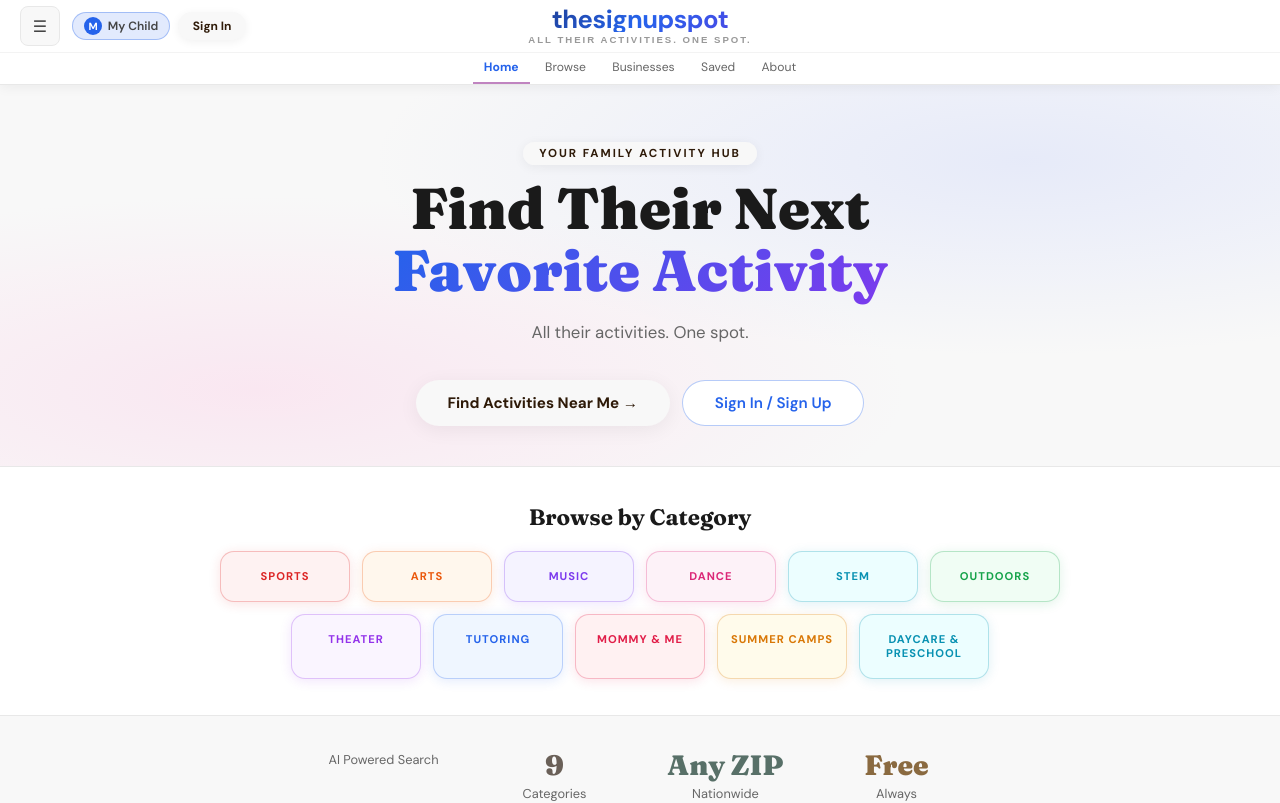
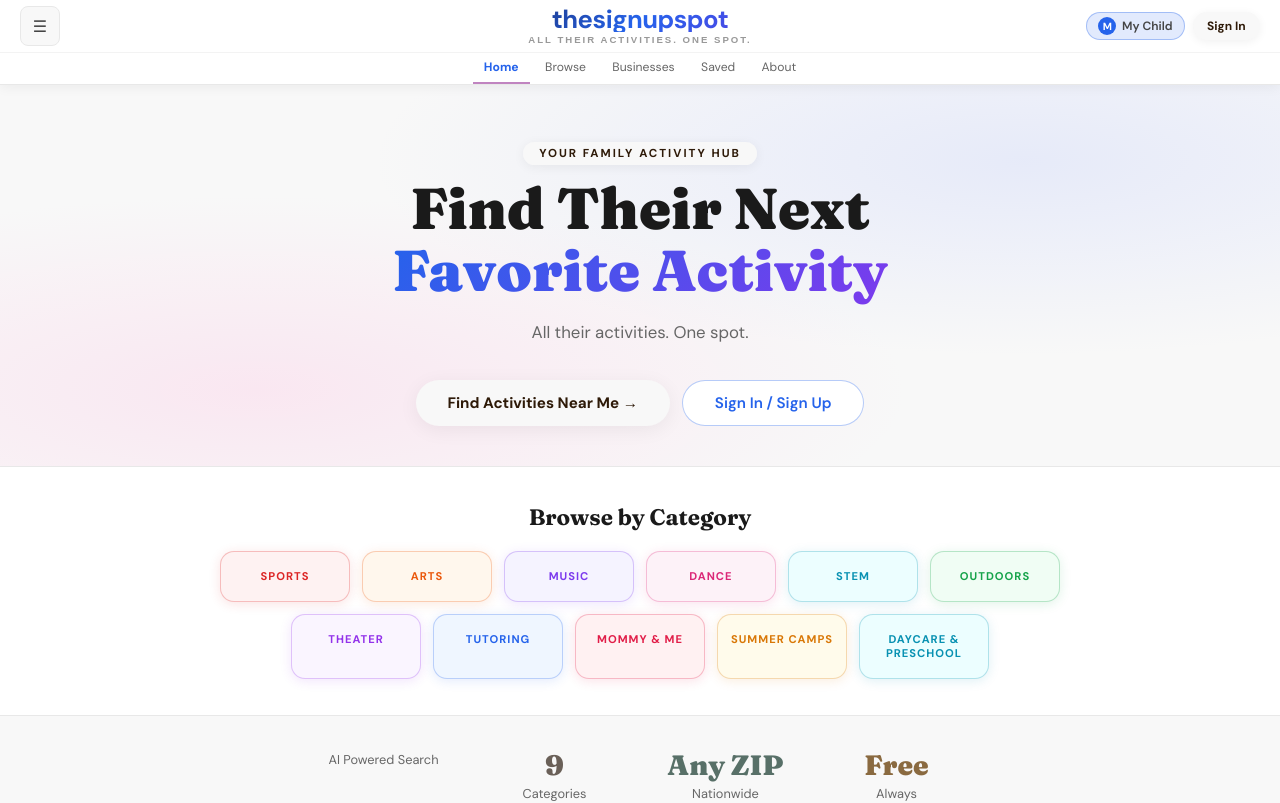
Before and after one commit to kmfields28/The-sign-up-spot, a React (Create React App) app: page / in a window 1280 px wide. Shown: the top 803 px of the page. Built offline with nearby package versions, Linux system fonts and the light colour scheme.

Commit message:
Fix nav logo overlap - push right actions to edge

```diff
--- a/src/App.jsx
+++ b/src/App.jsx
@@ -1951,7 +1951,7 @@ export default function TheSignUpSpot() {
               </div>
             </button>
           </div>
-          <div style={{ display:"flex", gap:"0.5rem", alignItems:"center", minWidth:"40px", justifyContent:"flex-end" }}>
+          <div style={{ display:"flex", gap:"0.5rem", alignItems:"center", marginLeft:"auto", justifyContent:"flex-end", flexShrink:0 }}>
           {/* Active kid chip */}
           {kids.length > 0 && (
             <button onClick={() => setKidsManagerOpen(true)}
```
